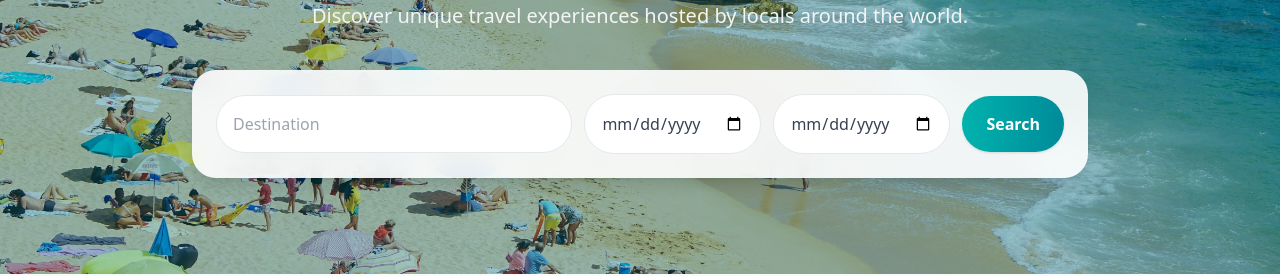
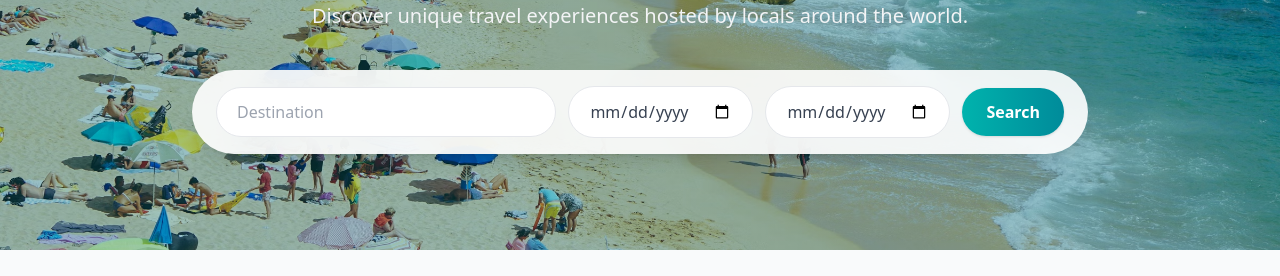
Before and after one commit to DarkOrbit360/FleeHy_Dev2, a Next.js app: page / in a window 1280 px wide. Shown: the part 250-526 px from the top of the page. Built offline with nearby package versions, Linux system fonts and the light colour scheme; no server answers; the database is empty.

Commit message:
Update index.js

```diff
--- a/pages/index.js
+++ b/pages/index.js
@@ -54,14 +54,14 @@ export default function Home() {
         {/* Responsive Search Bar */}
         <form
   onSubmit={search}
-  className="flex flex-col sm:flex-row items-center gap-3 bg-white bg-opacity-90 backdrop-blur-md shadow-lg p-4 sm:p-6 rounded-3xl max-w-4xl w-[90%] mx-auto animate-fade-in-up"
+  className="flex flex-col sm:flex-row items-center gap-3 bg-white/90 backdrop-blur-lg shadow-lg px-6 py-4 rounded-full max-w-4xl w-[90%] mx-auto animate-fade-in-up"
 >
   <input
     type="text"
     value={query}
     onChange={(e) => setQuery(e.target.value)}
     placeholder="Destination"
-    className="flex-1 px-4 py-3 sm:py-4 rounded-full border border-gray-200 focus:outline-none focus:ring-2 focus:ring-teal-400 text-gray-700 placeholder-gray-400 w-full"
+    className="flex-1 px-5 py-3 rounded-full border border-gray-200 focus:outline-none focus:ring-2 focus:ring-teal-400 text-gray-700 placeholder-gray-400"
   />
 
   <input
@@ -69,7 +69,7 @@ export default function Home() {
     value={fromDate}
     onChange={(e) => setFromDate(e.target.value)}
     placeholder="From"
-    className="px-4 py-3 sm:py-4 rounded-full border border-gray-200 focus:outline-none focus:ring-2 focus:ring-teal-400 text-gray-700 placeholder-gray-400 w-full sm:w-auto"
+    className="px-5 py-3 rounded-full border border-gray-200 focus:outline-none focus:ring-2 focus:ring-teal-400 text-gray-700 placeholder-gray-400 w-full sm:w-auto"
   />
 
   <input
@@ -77,12 +77,12 @@ export default function Home() {
     value={toDate}
     onChange={(e) => setToDate(e.target.value)}
     placeholder="To"
-    className="px-4 py-3 sm:py-4 rounded-full border border-gray-200 focus:outline-none focus:ring-2 focus:ring-teal-400 text-gray-700 placeholder-gray-400 w-full sm:w-auto"
+    className="px-5 py-3 rounded-full border border-gray-200 focus:outline-none focus:ring-2 focus:ring-teal-400 text-gray-700 placeholder-gray-400 w-full sm:w-auto"
   />
 
   <button
     disabled={loading}
-    className="px-6 py-3 sm:py-4 bg-gradient-to-r from-[#00b3ad] to-[#008b9a] text-white font-semibold rounded-full shadow hover:opacity-90 transition disabled:opacity-50 w-full sm:w-auto"
+    className="px-6 py-3 bg-gradient-to-r from-[#00b3ad] to-[#008b9a] text-white font-semibold rounded-full shadow hover:opacity-90 transition disabled:opacity-50 w-full sm:w-auto"
   >
     {loading ? "Searching..." : "Search"}
   </button>
```
